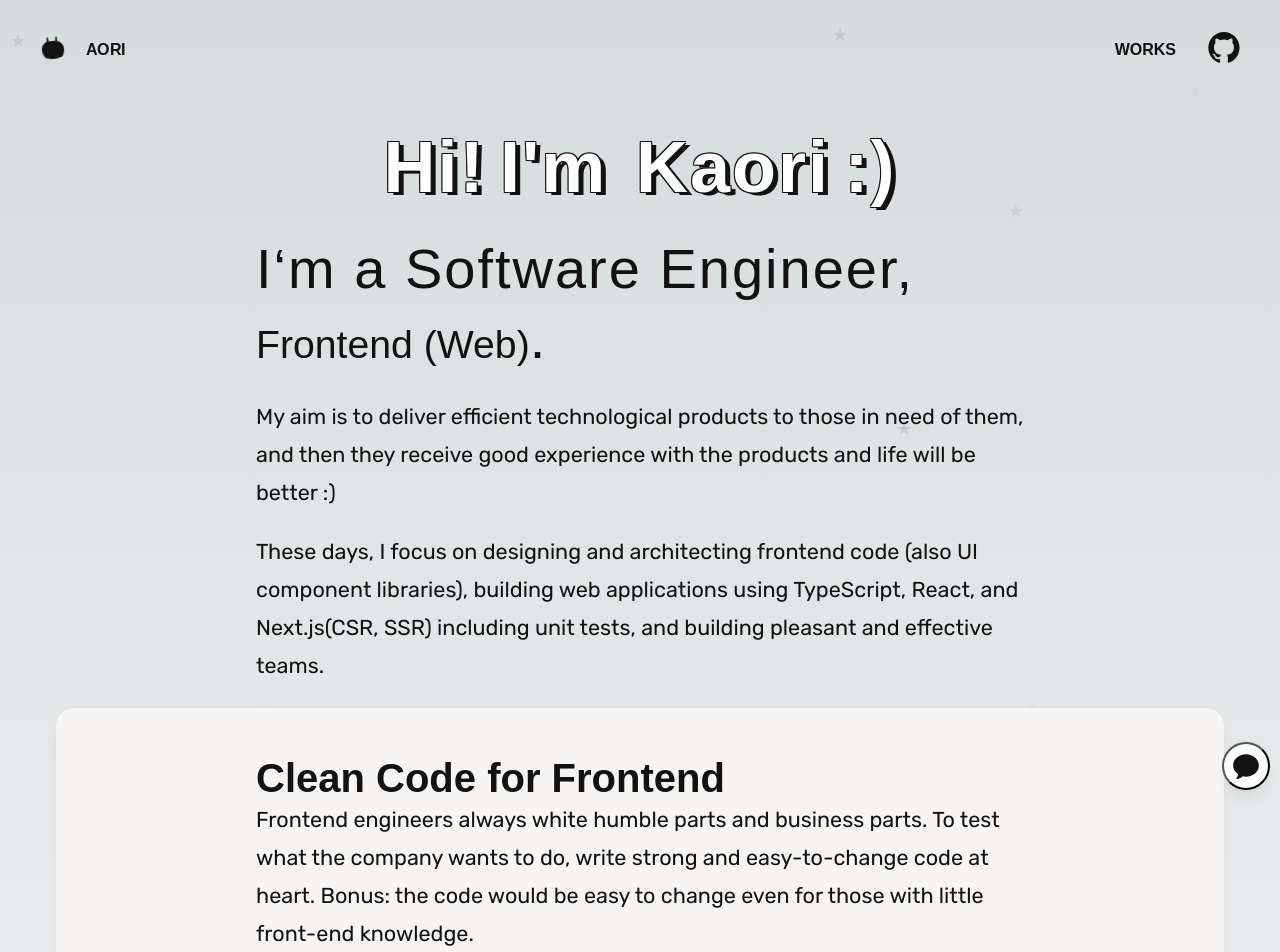
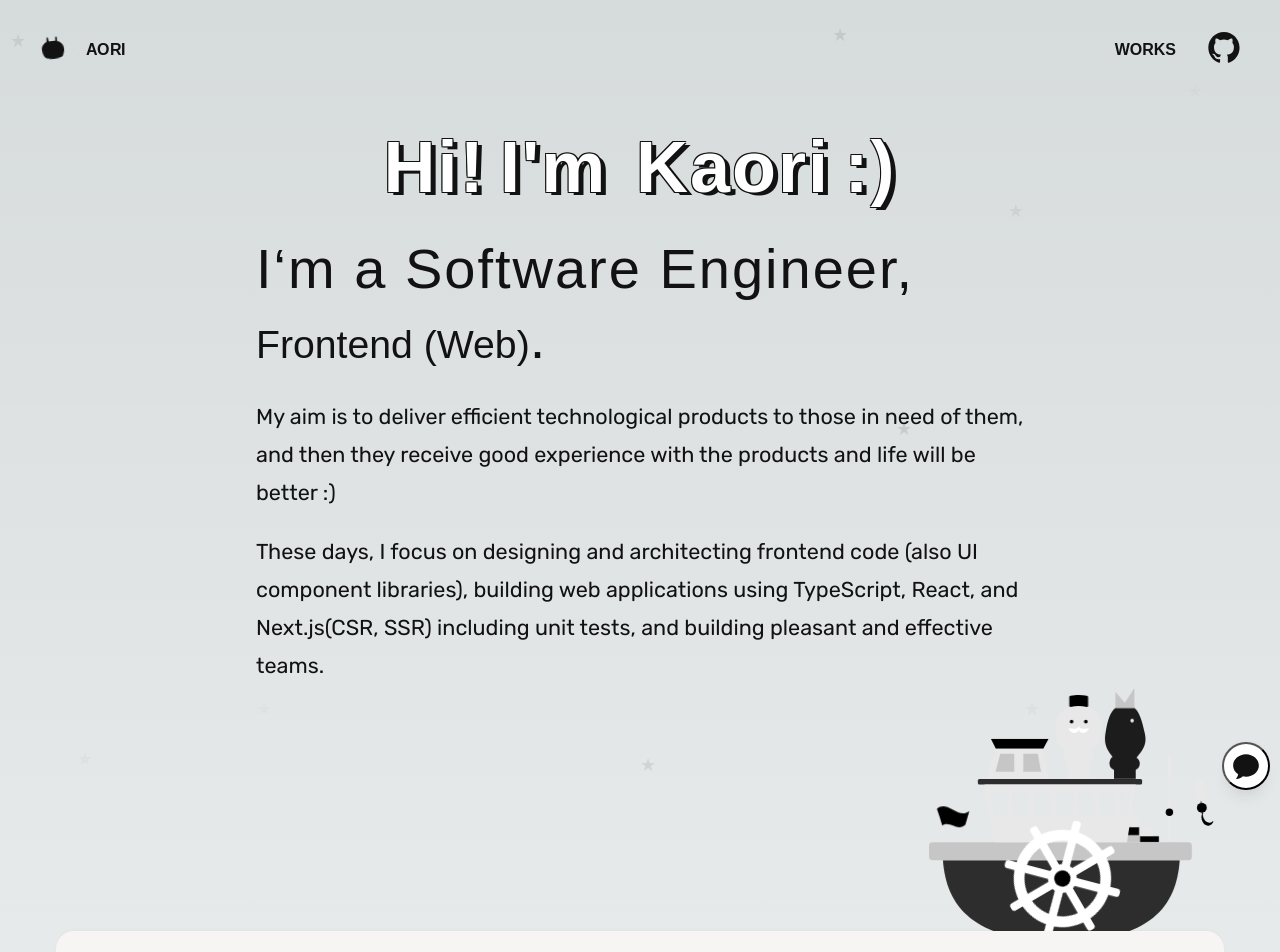
Before and after one commit to suige/portfolio-fe, a Next.js app: page / in a window 1280 px wide. Shown: the top 952 px of the page. Built offline with nearby package versions, Linux system fonts and the light colour scheme; no server answers; a web font is replaced by a local one.

Commit message:
feat(page): add stramboat component to the home page

```diff
--- a/src/app/page.module.css
+++ b/src/app/page.module.css
@@ -75,6 +75,15 @@
   font-size: var(--font-size-sm);
 }
 
+.steamboat {
+  position: relative;
+  z-index: -1;
+  top: -100px;
+  margin-bottom: -118px;
+  width: min(300px, 100%);
+  margin-left: auto;
+}
+
 @media screen and (max-width: 768px) {
   .title {
     white-space: pre-wrap;
--- a/src/app/page.tsx
+++ b/src/app/page.tsx
@@ -1,6 +1,7 @@
 import classNames from 'classnames';
 import styles from './page.module.css';
 import Link from 'next/link';
+import { Steamboat } from './components/steamboat';
 
 export default function Home() {
   const title = "Hi! I'm  Kaori :)".split('');
@@ -33,6 +34,9 @@ export default function Home() {
             building pleasant and effective teams.
           </p>
         </div>
+      </div>
+      <div className={styles.steamboat}>
+        <Steamboat />
       </div>
       <div className={styles.principles}>
         <div className={styles.principle}>
```
